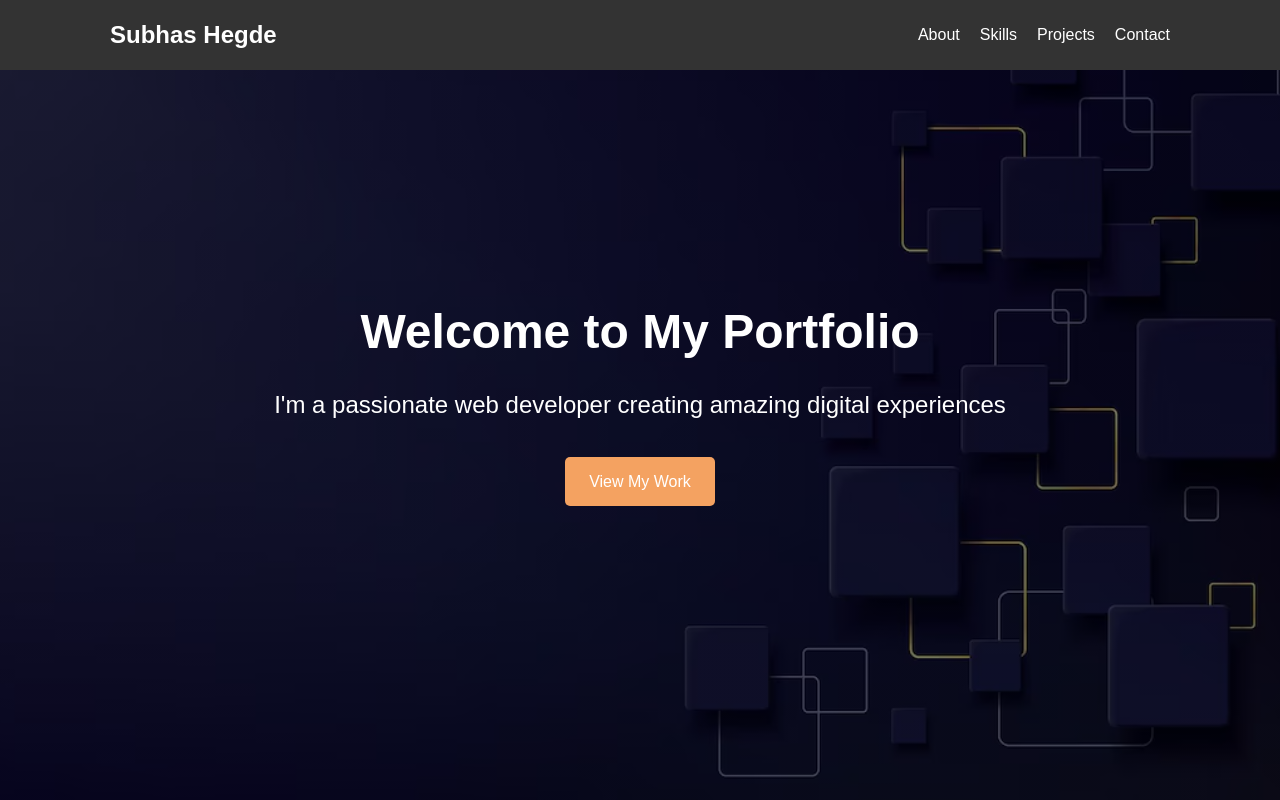
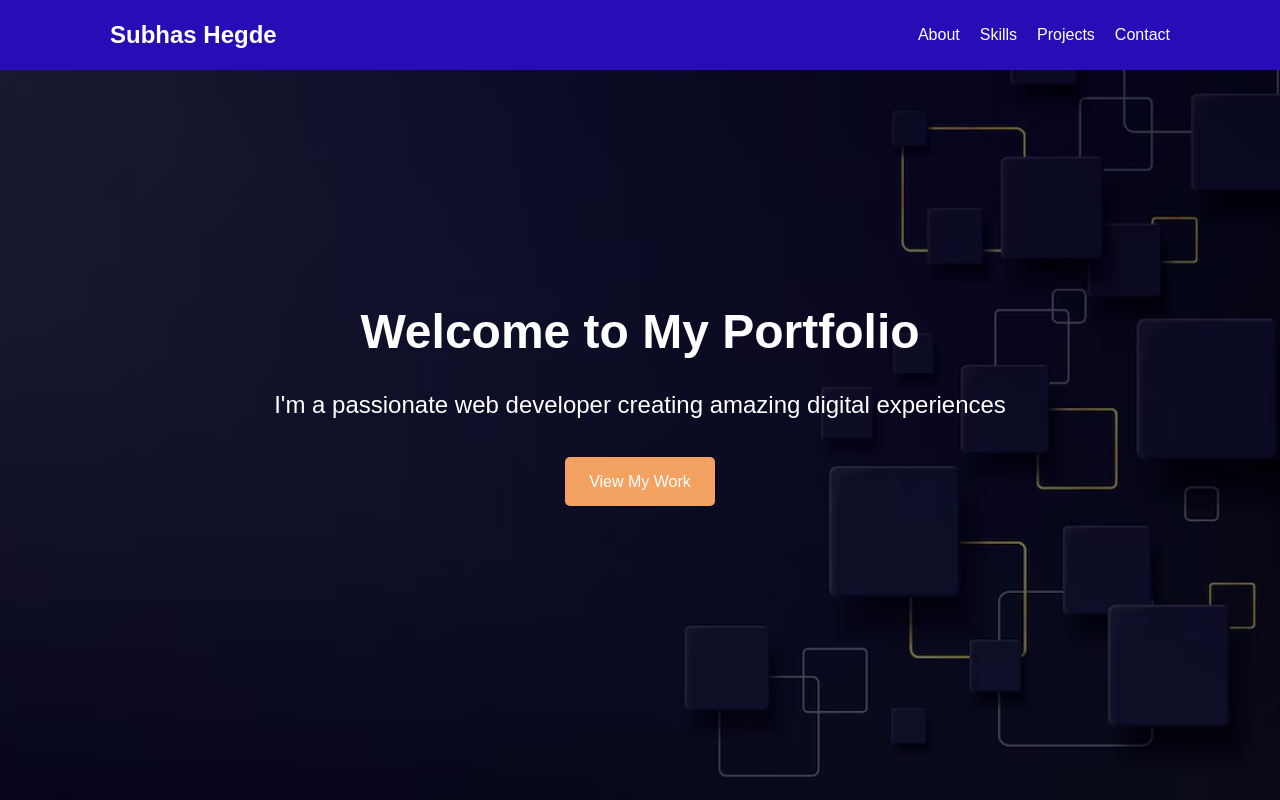
Before and after one commit to subbuu-007/Profile, a plain HTML site: page index.html in a window 1280 px wide. Shown: the top 800 px of the page. Drawn offline with Linux system fonts and the light colour scheme.

Commit message:
Update index.html

```diff
--- a/index.html
+++ b/index.html
@@ -28,7 +28,7 @@
 
         /* Header styles */
         header {
-            background-color: #333;
+            background-color: #260db6;
             color: #fff;
             padding: 1rem 0;
             position: fixed;
```
